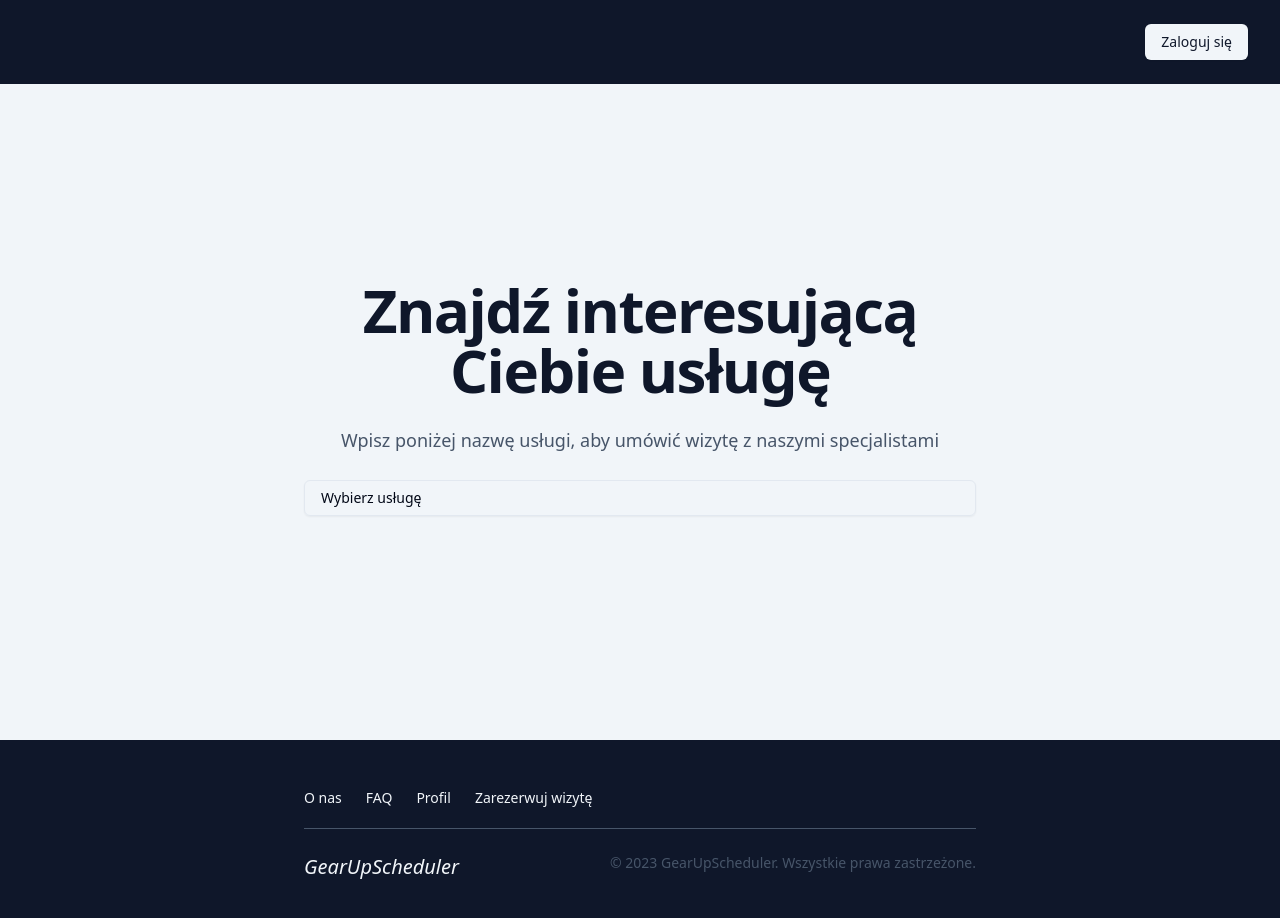
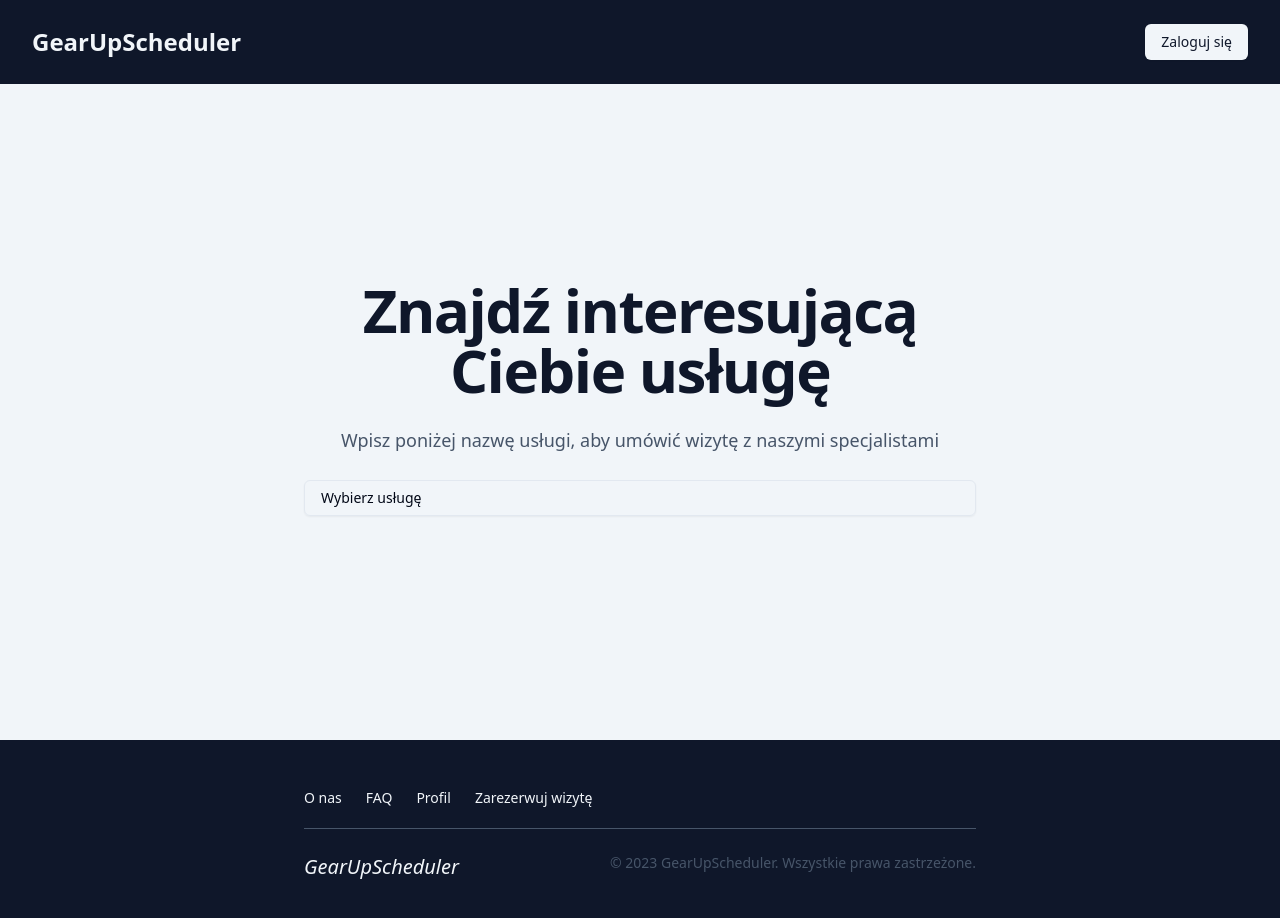
Before and after one commit to wasu-code/GearUpScheduler, a React (Vite) app in the folder frontend/: page / in a window 1280 px wide. Shown: the top 918 px of the page. Built offline with nearby package versions, Linux system fonts and the light colour scheme.

Commit message:
add website name to Header

```diff
--- a/frontend/src/components/Header.jsx
+++ b/frontend/src/components/Header.jsx
@@ -36,6 +36,9 @@
         aria-label="Global"
       >
         <span className="text-sm font-semibold leading-6 text-slate-100">
+          <Link to={"/"} className="text-2xl font-bold mr-10">
+            GearUpScheduler
+          </Link>
           {/* {user && `Zalogowany: ${user.name}`} */}
           {user && (
             <Link to={user.role === "ADMIN" ? "/mechanic" : "/profile"}>
```
